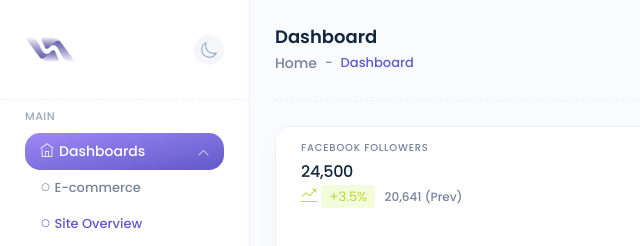
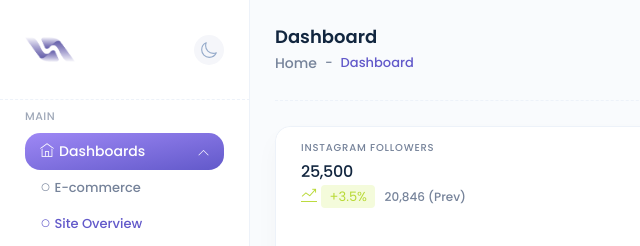
Before and after one commit to CoderMoniruzzzmanR/admin-html, a plain HTML site: page overview.html in a window 1280 px wide. Shown: the top 246 px of the page, 0-640 px from the left. Drawn offline with Linux system fonts and the light colour scheme.

Commit message:
site overview edit

```diff
--- a/overview.html
+++ b/overview.html
@@ -343,13 +343,13 @@
                                             <div class="align-items-center row">
                                                 <!--begin::Col-->
                                                 <div class="col">
-                                                    <h6>Facebook followers</h6>
-                                                    <span class="h-text">24,500</span>
+                                                    <h6>Instagram followers</h6>
+                                                    <span class="h-text">25,500</span>
                                                     <!--begin::Static-->
                                                     <div class="static">
                                                         <span><i class="ti-stats-up success"></i></span>
                                                         <span class="badge success-soft-bg">+3.5%</span>
-                                                        <span class="text-mute">20,641 (prev)
+                                                        <span class="text-mute">20,846 (prev)
                                                         </span>
                                                     </div>
                                                     <!--end::Static-->
```
